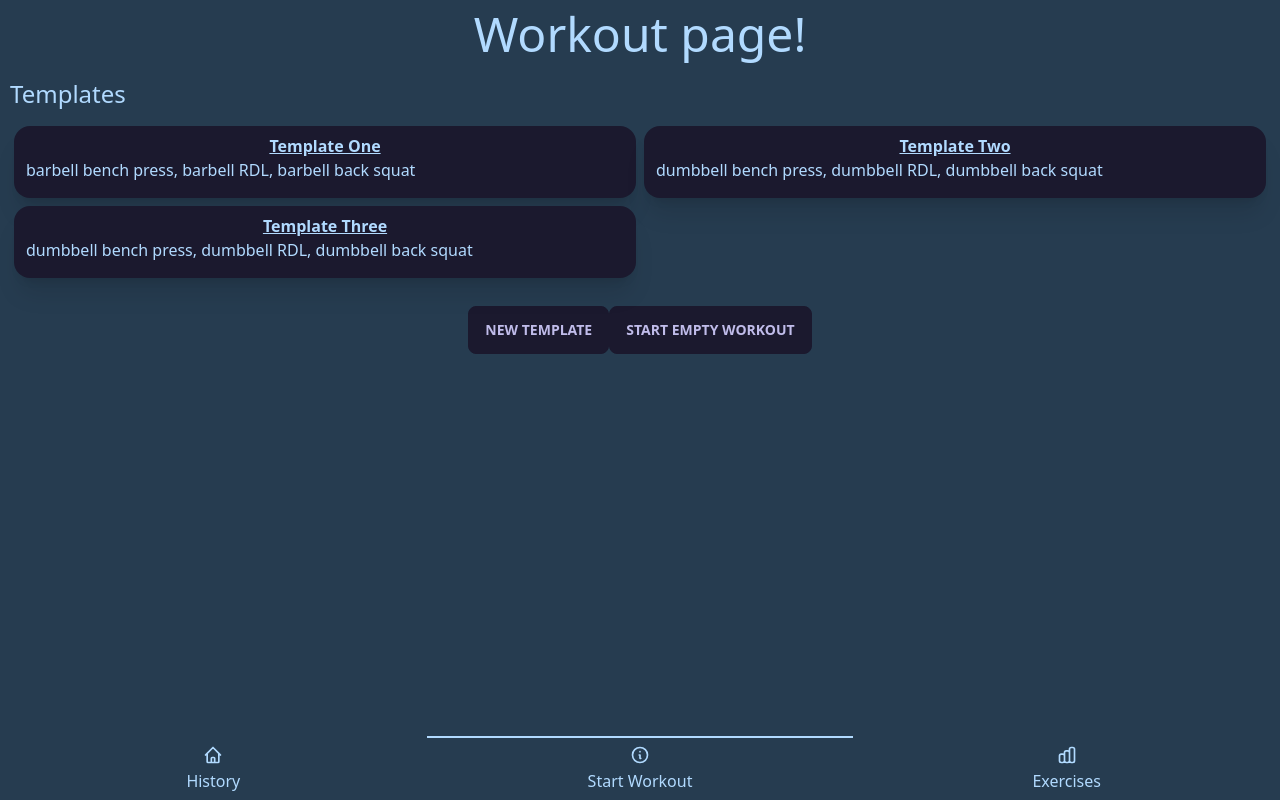
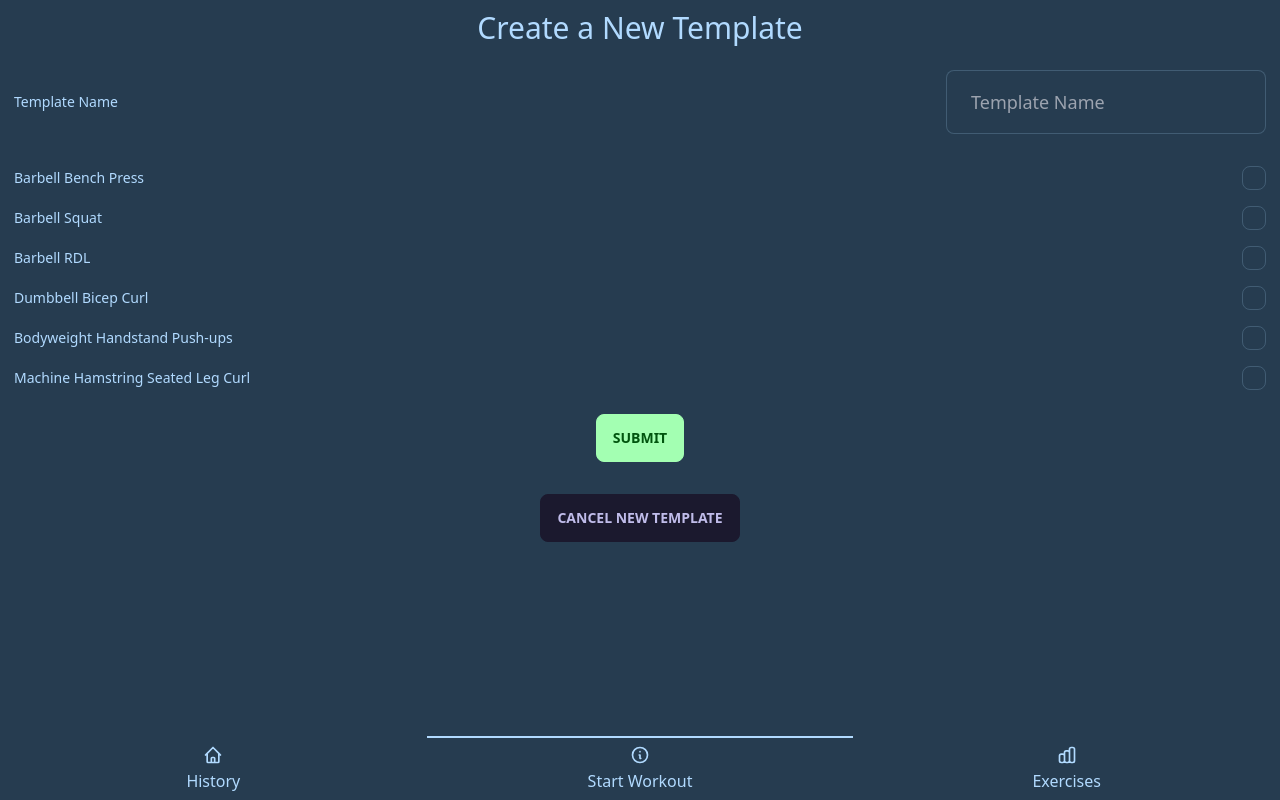
Before and after one commit to tbroder14/full-stack-fitness-app, a React (Vite) app in the folder frontend/vite-project/: page / in a window 1280 px wide. Both pictures are taken after a click on the button "NEW TEMPLATE". Built offline with nearby package versions, Linux system fonts and the light colour scheme.

Commit message:
updated new templates, edit templates, and start empty workout buttons

```diff
--- a/frontend/vite-project/src/App.jsx
+++ b/frontend/vite-project/src/App.jsx
@@ -1,22 +1,22 @@
 import { useState } from 'react'
 import './App.css'
 import BottomButtons from './components/BottomButtons'
-import StartWorkout from './components/StartWorkout'
-import Exercises from './components/Exercises'
+import StartWorkoutPage from './components/StartWorkoutPage'
+import ExercisesPage from './components/ExercisesPage'
 import HistoryPage from './components/HistoryPage'
 
 function App() {
 
   const [activeTab, setActiveTab] = useState('Start')
 
-
   return (
     <>
       {activeTab === 'History' && <HistoryPage />}
-      {activeTab === 'Start' && <StartWorkout />}
-      {activeTab === 'Exercises' && <Exercises />}
+      {activeTab === 'Start' && <StartWorkoutPage />}
+      {activeTab === 'Exercises' && <ExercisesPage />}
 
       <BottomButtons activeTab={activeTab} setActiveTab={setActiveTab} />
+
     </>
   )
 }
--- /dev/null
+++ b/frontend/vite-project/src/components/EditTemplate.jsx
@@ -0,0 +1,49 @@
+import { useState } from "react"
+
+export default function EditTemplate({setShowButtons, allTemplates}) {
+
+    const [currentTemplate, setCurrentTemplate] = useState(null)
+
+    function editCurrentTemplate(template) {
+        setCurrentTemplate(template)
+        setShowButtons(false)
+    }
+
+    function returnToTemplate() {
+        setCurrentTemplate(null)
+        setShowButtons(true)
+    }
+
+    return(
+        <>
+
+
+            {currentTemplate === null &&
+                <>
+                    <h2 className="text-4xl text-left mt-5 mb-3">Templates</h2>
+                    <div className="flex flex-wrap">
+                    {allTemplates.map(template => {
+                        return <div className="w-1/2 mb-2">
+                            <div className="card m-1 bg-neutral shadow-xl max-h-44 h-full overflow-hidden py-2 px-3 text-left" key={template.name} onClick={() => editCurrentTemplate(template)}>
+                                <div className="font-bold text-center underline">{template.name}</div>
+                                <div>
+                                    {template.listOfExercises.map((exercise, index) => <span key={exercise}>{exercise}{index+1 === template.listOfExercises.length ? '' : ','} </span>)}
+                                </div>
+                            </div>
+                        </div>
+                        })}
+                    </div>
+                </>
+            }
+
+            {currentTemplate &&
+                <>
+                    <h2 className="text-4xl text-left mt-5 mb-3">{currentTemplate.name}</h2>
+
+                    <button className="btn" onClick={() => returnToTemplate()}>Return to Templates</button>
+                </>
+            }
+        </>
+    )
+
+}
--- /dev/null
+++ b/frontend/vite-project/src/components/NewTemplate.jsx
@@ -0,0 +1,73 @@
+import { useState } from "react"
+import { exerciseList } from '../data'
+
+export default function NewTemplate({setActivePage, setShowButtons, setAllTemplates}) {
+    function returnToHomePageButton() {
+        setActivePage('Edit Template')
+        setShowButtons(true)
+    }
+    const [templateName, setTemplateName] = useState('')
+    let selectedExercises = []
+
+    function updateName(e) {
+        setTemplateName(e.target.value)
+    }
+
+    function updateSelectedExercises(e) {
+        if (selectedExercises.includes(e.target.value)) {
+            selectedExercises = selectedExercises.filter(exercise => exercise !== e.target.value)
+        } else {
+            selectedExercises.push(e.target.value)
+        }
+    }
+
+    function handleForm(e) {
+        e.preventDefault()
+        console.log(selectedExercises)
+        const createdTemplate = {
+            name: templateName,
+            listOfExercises: selectedExercises
+        }
+        setAllTemplates(prevState => [...prevState, createdTemplate])
+        setTemplateName('')
+        selectedExercises = []
+        returnToHomePageButton()
+    }
+
+    return (
+        <>
+            <h1 className="text-3xl">Create a New Template</h1>
+
+                <form onSubmit={handleForm}>
+                        <div className="form-control">
+                            <label className="label cursor-pointer">
+                                <span className="label-text">Template Name</span>
+                                <input
+                                    type="text"
+                                    name="Name"
+                                    id="Name"
+                                    value={templateName}
+                                    onChange={updateName}
+                                    placeholder="Template Name"
+                                    className="input input-bordered w-full input-lg max-w-xs my-4"
+                                    required
+                                />
+                            </label>
+                        </div>
+                        {exerciseList.map(exercise => {
+                            return(
+                            <div className="form-control" key={exercise}>
+                                <label className="label cursor-pointer">
+                                    <span className="label-text">{exercise}</span>
+                                    <input type="checkbox" className="checkbox" value={exercise} onChange={updateSelectedExercises}/>
+                                </label>
+                            </div>)
+                        })}
+
+                        <input type="submit" value="Submit" className="btn btn-primary my-4"/>
+                </form>
+
+           <button className="btn my-4" onClick={() => returnToHomePageButton()}>Cancel New Template</button>
+        </>
+    )
+}
--- a/frontend/vite-project/src/components/StartWorkout.jsx
+++ /dev/null
@@ -1,48 +0,0 @@
-import Exercises from "./Exercises"
-
-export default function StartWorkout() {
-    const templateOne = {
-        name: 'Template One',
-        listOfExercises: [
-            'barbell bench press','barbell RDL', 'barbell back squat'
-        ]
-    }
-
-    const templateTwo = {
-        name: 'Template Two',
-        listOfExercises: [
-            'dumbbell bench press','dumbbell RDL', 'dumbbell back squat'
-        ]
-    }
-
-    const templateThree= {
-        name: 'Template Three',
-        listOfExercises: [
-            'dumbbell bench press','dumbbell RDL', 'dumbbell back squat'
-        ]
-    }
-    const allTemplates = [templateOne, templateTwo, templateThree]
-
-    return(
-        <>
-            <h1 className="text-5xl">Workout page!</h1>
-            <h2 className="text-2xl text-left mt-5 mb-3">Templates</h2>
-            <div className="flex flex-wrap">
-                {allTemplates.map(template => {
-                    return <div className="w-1/2 mb-2">
-                        <div className="card m-1 bg-neutral shadow-xl max-h-44 h-full overflow-hidden py-2 px-3 text-left" key={template.name}>
-                            <div className="font-bold text-center underline">{template.name}</div>
-                            <div>
-                                {template.listOfExercises.map((exercise, index) => <span key={exercise}>{exercise}{index+1 === template.listOfExercises.length ? '' : ','} </span>)}
-                            </div>
-                        </div>
-                    </div>
-                })}
-            </div>
-            <button className="btn my-6">New Template</button>
-            <button className="btn ">Start Empty Workout</button>
-
-        </>
-    )
-
-}
--- /dev/null
+++ b/frontend/vite-project/src/components/StartWorkoutButton.jsx
@@ -0,0 +1,20 @@
+export default function StartWorkoutButton({setActivePage, setShowButtons}) {
+
+    function returnToHomePageButton() {
+        setActivePage('Edit Template')
+        setShowButtons(true)
+    }
+
+
+    return (
+        <>
+            <h1 className="text-4xl">Start Empty Workout</h1>
+
+
+            <h1>This would be a new workout</h1>
+
+            <button className="btn" onClick={() => returnToHomePageButton()}>Cancel Empty Workout</button>
+
+        </>
+    )
+}
--- /dev/null
+++ b/frontend/vite-project/src/components/StartWorkoutPage.jsx
@@ -0,0 +1,52 @@
+import { useState } from 'react'
+import StartWorkoutButton from "./StartWorkoutButton"
+import EditTemplate from "./EditTemplate"
+import NewTemplate from "./NewTemplate"
+
+export default function StartWorkout() {
+
+    const [activePage, setActivePage] = useState('Edit Template')
+    const [showButtons, setShowButtons] = useState(true)
+    // let allTemplates = []
+    const [allTemplates, setAllTemplates] = useState([])
+
+    function editTemplate() {
+        console.log('edit template function works')
+
+    }
+
+    function newTemplate() {
+        console.log('new template function works')
+
+    }
+
+    function startWorkout() {
+        console.log('start workout function works')
+
+    }
+
+    function handleClick(buttonText) {
+        setActivePage(buttonText)
+        setShowButtons(false)
+    }
+
+    return(
+        <>
+            {activePage === 'New Template' && <NewTemplate setAllTemplates={setAllTemplates} setActivePage={setActivePage} setShowButtons={setShowButtons} />}
+            {activePage === 'Start Workout' && <StartWorkoutButton setActivePage={setActivePage} setShowButtons={setShowButtons} />}
+            {activePage === 'Edit Template' && <EditTemplate allTemplates={allTemplates} setShowButtons={setShowButtons}/>}
+
+            {showButtons &&
+                <>
+                    <button className={`btn  ${activePage === 'New Template' ? 'active' : ''}`} onClick={() => handleClick('New Template')}>New Template</button>
+                    <button className={`btn ${activePage === 'Start Workout' ? 'active' : ''}`} onClick={() => handleClick('Start Workout')}>Start Empty Workout</button>
+                </>
+            }
+
+            {/* <label htmlFor="my-modal-3" className="btn" onClick={startWorkout}>Start Workout</label> */}
+            {/* {activePage === 'Edit Template' ? 'active' : ''} onClick={() => {setActivePage('Edit Template')}} */}
+
+        </>
+    )
+
+}
--- /dev/null
+++ b/frontend/vite-project/src/data.js
@@ -0,0 +1,10 @@
+export const exerciseList = [
+    'Barbell Bench Press',
+    'Barbell Squat',
+    'Barbell RDL',
+    'Dumbbell Bicep Curl',
+    'Bodyweight Handstand Push-ups',
+    'Machine Hamstring Seated Leg Curl'
+]
+
+export default exerciseList
```
Also changed, not shown: frontend/vite-project/src/components/ExercisesPage.jsx (renamed from frontend/vite-project/src/components/Exercises.jsx).
